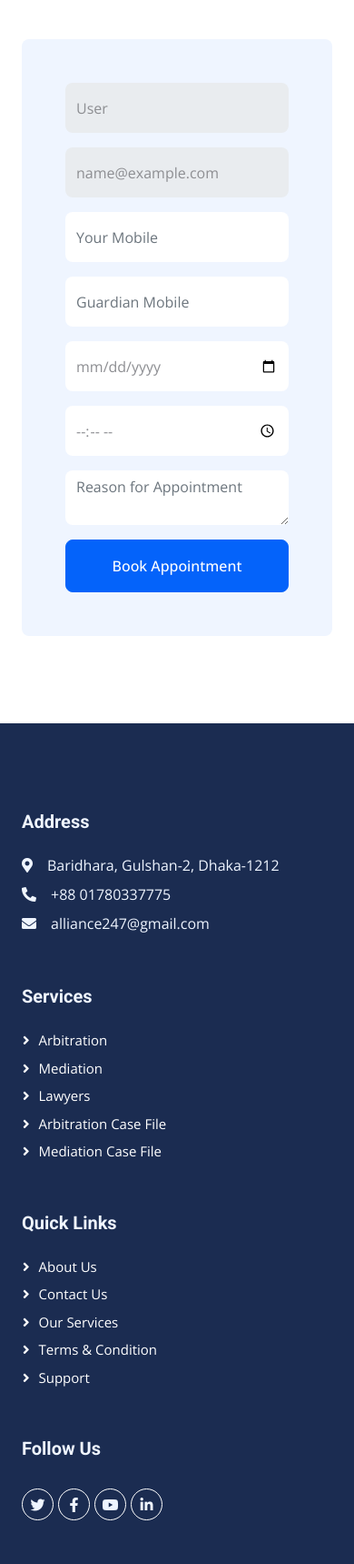
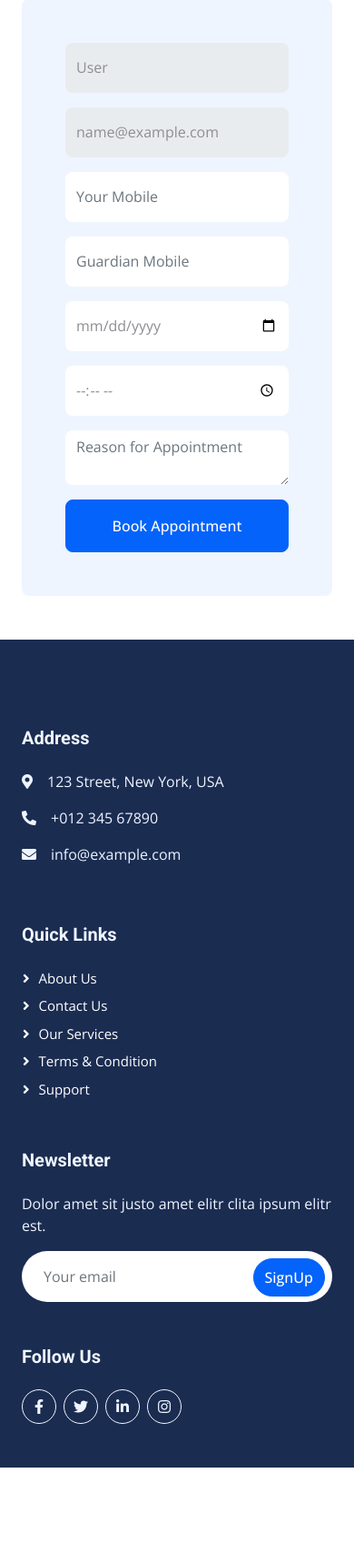
Before and after one commit to PiashRahman10/SoftwareLab, a PHP site: page /appointment.php in a window 390 px wide; the page is wider, and only the part inside the window is pictured. Shown: the part 1164-2883 px from the top of that part at 91% size. After the commit the page ends 2777 px from the top of that part, so only its background shows below. Run offline with PHP 8.4, Linux system fonts and the light colour scheme; the visitor is signed in with stand-in values (Sample User, id 1); tables that the repository leaves empty or names only in its code hold one stand-in row (values such as "Sample post"); data that the repository does not hold is empty; some libraries are stand-ins or nearby versions.

Commit message:
change in appoint page

```diff
--- a/appointment.php
+++ b/appointment.php
@@ -114,7 +114,6 @@
             }
         }
     }
-
 }
 ?>
 
@@ -140,8 +139,8 @@
 </head>
 
 <body>
-    <!-- Topbar Start -->
-    <div class="container-fluid bg-light p-0 wow fadeIn" data-wow-delay="0.1s">
+     <!-- Topbar Start -->
+     <div class="container-fluid bg-light p-0 wow fadeIn" data-wow-delay="0.1s">
         <div class="row gx-0 d-none d-lg-flex">
             <div class="col-lg-7 px-5 text-start">
                 <div class="h-100 d-inline-flex align-items-center py-3 me-4">
@@ -182,17 +181,17 @@
             <a href="aboutus.php" class="nav-item nav-link ">About</a>
 
             <a href="mediator.php" class="nav-item nav-link">Mediator</a>
-            <a href="arbitrator.php" class="nav-item nav-link ">Arbitrator</a>
+            <a href="arbitrator.php" class="nav-item nav-link">Arbitrator</a>
             <a href="querry.php" class="nav-item nav-link">Query</a>
             <div class="nav-item dropdown">
                 <a href="#" class="nav-link dropdown-toggle active" data-bs-toggle="dropdown">Service</a>
                 <div class="dropdown-menu rounded-0 rounded-bottom m-0">
-                    <a href="Arbitration_proposal.php" class="dropdown-item ">Arbitration Proposal</a>
+                    <a href="Arbitration_proposal.php" class="dropdown-item">Arbitration Proposal</a>
                     <a href="Arbitration.php" class="dropdown-item">Arbitration Case File</a>
                     <a href="mediation_proposal.php" class="dropdown-item">Mediation Proposal</a>
                     <a href="mediation.php" class="dropdown-item">Mediation Case File</a>
                     <a href="others.php" class="dropdown-item">Service Information</a>
-                    <a href="lawyer.php" class="dropdown-item active">Lawyers Info</a>
+                    <a href="lawyer.php" class="dropdown-item">Lawyers Info</a>
 
                 </div>
             </div>
@@ -201,17 +200,24 @@
         <a href="lawyer_registration.php" class="btn btn-primary rounded-0 py-4 px-lg-5 d-none d-lg-block">Register<i class="fa fa-arrow-right ms-3"></i><br>as lawyer</a>
     </div>
 </nav>
-    <!-- Navbar End -->
+ <!-- Navbar End -->
 
-    <!-- Page Header Start -->
-    <div class="container-fluid page-header py-5 mb-5 wow fadeIn" data-wow-delay="0.1s">
+    <style>
+    .page-header {
+    background: url("header-page.jpg") top center no-repeat;
+    background-size: cover;
+    text-shadow: 0 0 30px rgba(0, 0, 0, .1);
+}
+</style>
+   <!-- Page Header Start -->
+   <div class="container-fluid page-header py-5 mb-5 wow fadeIn" data-wow-delay="0.1s">
         <div class="container py-5">
-            <h1 class="display-3 text-white mb-3 animated slideInDown">Lawyer Appointment</h1>
+            <h1 class="display-3 text-white mb-3 animated slideInDown">Book Appointment</h1>
             <nav aria-label="breadcrumb animated slideInDown">
                 <ol class="breadcrumb text-uppercase mb-0">
                     <li class="breadcrumb-item"><a class="text-white" href="#">Home</a></li>
                     <li class="breadcrumb-item"><a class="text-white" href="#">Pages</a></li>
-                    <li class="breadcrumb-item text-primary active" aria-current="page">Lawyer Appointment</li>
+                    <li class="breadcrumb-item text-primary active" aria-current="page">Book Appointment</li>
                 </ol>
             </nav>
         </div>
@@ -331,23 +337,14 @@
 
 
     <!-- Footer Start -->
-    <div class="container-fluid bg-dark text-light footer mt-5 pt-5 wow fadeIn" data-wow-delay="0.1s">
+    <div class="container-fluid bg-dark text-light footer pt-5 wow fadeIn" data-wow-delay="0.1s">
         <div class="container py-5">
             <div class="row g-5">
                 <div class="col-lg-3 col-md-6">
                     <h5 class="text-light mb-4">Address</h5>
-                    <p class="mb-2"><i class="fa fa-map-marker-alt me-3"></i>Baridhara, Gulshan-2, Dhaka-1212</p>
-                    <p class="mb-2"><i class="fa fa-phone-alt me-3"></i>+88 01780337775</p>
-                    <p class="mb-2"><i class="fa fa-envelope me-3"></i>alliance247@gmail.com</p>
-
-                </div>
-                <div class="col-lg-3 col-md-6">
-                    <h5 class="text-light mb-4">Services</h5>
-                    <a class="btn btn-link" href="">Arbitration</a>
-                    <a class="btn btn-link" href="">Mediation</a>
-                    <a class="btn btn-link" href="">Lawyers</a>
-                    <a class="btn btn-link" href="">Arbitration case file</a>
-                    <a class="btn btn-link" href="">Mediation Case File</a>
+                    <p><i class="fa fa-map-marker-alt me-3"></i>123 Street, New York, USA</p>
+                    <p><i class="fa fa-phone-alt me-3"></i>+012 345 67890</p>
+                    <p><i class="fa fa-envelope me-3"></i>info@example.com</p>
                 </div>
                 <div class="col-lg-3 col-md-6">
                     <h5 class="text-light mb-4">Quick Links</h5>
@@ -357,20 +354,25 @@
                     <a class="btn btn-link" href="">Terms & Condition</a>
                     <a class="btn btn-link" href="">Support</a>
                 </div>
-                <!-- most right text area-->
+                <div class="col-lg-3 col-md-6">
+                    <h5 class="text-light mb-4">Newsletter</h5>
+                    <p>Dolor amet sit justo amet elitr clita ipsum elitr est.</p>
+                    <div class="position-relative w-100">
+                        <input class="form-control border-0 rounded-pill w-100 py-3 ps-4 pe-5" type="text" placeholder="Your email">
+                        <button type="button" class="btn btn-primary rounded-pill py-2 position-absolute top-0 end-0 mt-2 me-2">SignUp</button>
+                    </div>
+                </div>
                 <div class="col-lg-3 col-md-6">
                     <h5 class="text-light mb-4">Follow Us</h5>
-                    <div class="d-flex pt-2">
-                        <a class="btn btn-outline-light btn-social rounded-circle" href=""><i class="fab fa-twitter"></i></a>
-                        <a class="btn btn-outline-light btn-social rounded-circle" href=""><i class="fab fa-facebook-f"></i></a>
-                        <a class="btn btn-outline-light btn-social rounded-circle" href=""><i class="fab fa-youtube"></i></a>
-                        <a class="btn btn-outline-light btn-social rounded-circle" href=""><i class="fab fa-linkedin-in"></i></a>
+                    <div class="d-flex">
+                        <a class="btn btn-square btn-outline-light rounded-circle me-2" href="#"><i class="fab fa-facebook-f"></i></a>
+                        <a class="btn btn-square btn-outline-light rounded-circle me-2" href="#"><i class="fab fa-twitter"></i></a>
+                        <a class="btn btn-square btn-outline-light rounded-circle me-2" href="#"><i class="fab fa-linkedin-in"></i></a>
+                        <a class="btn btn-square btn-outline-light rounded-circle me-2" href="#"><i class="fab fa-instagram"></i></a>
                     </div>
                 </div>
-                <!-- end of most right text area-->
             </div>
         </div>
-
     </div>
     <!-- Footer End -->
 
@@ -382,5 +384,4 @@
     <!-- Template Javascript -->
     <script src="js/main.js"></script>
 </body>
-
 </html>
```
